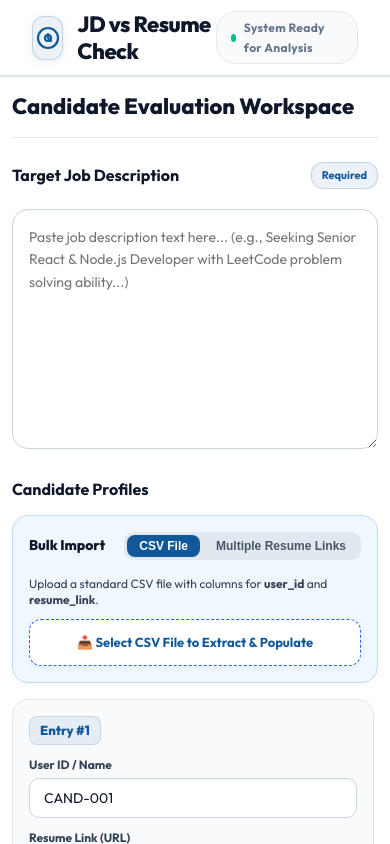
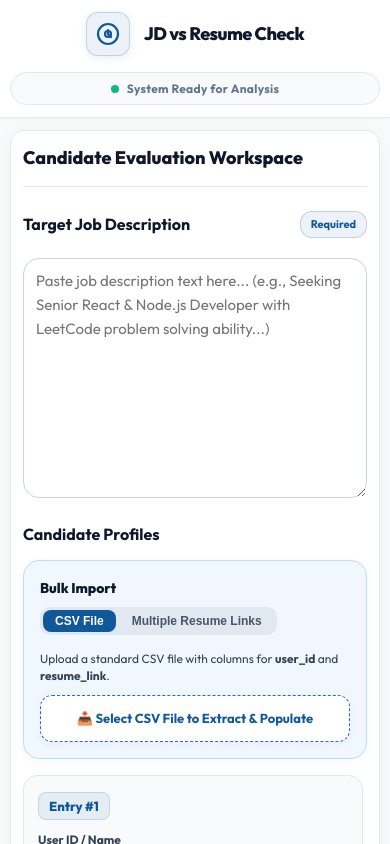
Before and after one commit to kunal031/ATS_SCORE_AI, a React (Vite) app in the folder client/: page / in a window 390 px wide. Shown: the top 844 px of the page. Built offline with nearby package versions, Linux system fonts and the light colour scheme; no server answers.

Commit message:
increased responsiveness

```diff
--- a/client/src/App.jsx
+++ b/client/src/App.jsx
@@ -35,7 +35,7 @@ export default function App() {
         onReset={handleReset}
       />
 
-      <main className="main-content-area" style={{ flex: 1, width: '100%', padding: '32px' }}>
+      <main className="main-content-area" style={{ flex: 1, width: '100%', boxSizing: 'border-box' }}>
         <Dashboard
           key={resetKey}
           onResultsChange={handleResultsChange}
--- a/client/src/components/Dashboard.jsx
+++ b/client/src/components/Dashboard.jsx
@@ -385,7 +385,7 @@ export default function Dashboard({
         {/* Two Input Areas Body (Collapsed when inputsHidden == true) */}
         {!inputsHidden && (
           <div>
-            <div style={{ display: 'grid', gridTemplateColumns: '1fr 1fr', gap: '28px' }} className="dashboard-grid">
+            <div style={{ gap: '28px', width: '100%' }} className="dashboard-grid">
 
               {/* AREA 1: JOB DESCRIPTION */}
               <div style={{ display: 'flex', flexDirection: 'column' }}>
@@ -647,7 +647,7 @@ export default function Dashboard({
             </div>
           </div>
 
-          <div style={{ overflowX: 'auto', borderRadius: '16px', border: '1px solid #e2e8f0' }}>
+          <div className="table-responsive-container" style={{ overflowX: 'auto', borderRadius: '16px', border: '1px solid #e2e8f0', WebkitOverflowScrolling: 'touch', width: '100%', boxSizing: 'border-box' }}>
             <table style={{ width: '100%', borderCollapse: 'collapse', textAlign: 'left', background: '#ffffff', minWidth: '700px' }}>
               <thead>
                 <tr style={{ background: '#f8fafc', borderBottom: '2px solid #e2e8f0', color: '#334155', fontSize: '13px', textTransform: 'uppercase', letterSpacing: '0.6px', fontWeight: '800' }}>
--- a/client/src/components/Navbar.jsx
+++ b/client/src/components/Navbar.jsx
@@ -16,22 +16,22 @@ export default function Navbar({ evaluationResults = [], isEvaluating = false, o
   const allResultsFinished = hasResults && !isEvaluating;
 
   return (
-    <header style={{
-      height: '76px',
+    <header className="navbar-container" style={{
       minHeight: '76px',
       background: '#ffffff',
       borderBottom: '1px solid #e2e8f0',
-      padding: '0 32px',
+      padding: '16px 32px',
       display: 'flex',
       alignItems: 'center',
       justifyContent: 'space-between',
       position: 'sticky',
       top: 0,
       zIndex: 1000,
-      boxShadow: '0 1px 3px 0 rgba(0, 0, 0, 0.04)'
+      boxShadow: '0 1px 3px 0 rgba(0, 0, 0, 0.04)',
+      boxSizing: 'border-box'
     }}>
       {/* BRANDING & LOGO */}
-      <div style={{ display: 'flex', alignItems: 'center', gap: '14px', cursor: 'pointer' }} onClick={onReset}>
+      <div className="navbar-brand-group" style={{ display: 'flex', alignItems: 'center', gap: '14px', cursor: 'pointer' }} onClick={onReset}>
         <div style={{
           width: '44px',
           height: '44px',
@@ -42,7 +42,8 @@ export default function Navbar({ evaluationResults = [], isEvaluating = false, o
           border: '1px solid rgba(17, 88, 154, 0.2)',
           borderRadius: '12px',
           color: '#11589a',
-          boxShadow: '0 2px 8px rgba(17, 88, 154, 0.1)'
+          boxShadow: '0 2px 8px rgba(17, 88, 154, 0.1)',
+          flexShrink: 0
         }}>
           <svg width="24" height="24" viewBox="0 0 24 24" fill="none" stroke="currentColor" strokeWidth="2.2" strokeLinecap="round" strokeLinejoin="round">
             <path d="M12 2a10 10 0 0 1 10 10c0 5.523-4.477 10-10 10a10 10 0 0 1-10-10 10 10 0 0 1 10-10z"/>
@@ -51,14 +52,14 @@ export default function Navbar({ evaluationResults = [], isEvaluating = false, o
           </svg>
         </div>
         <div>
-          <h1 style={{ fontSize: '22px', fontWeight: '800', margin: 0, color: '#0f172a', letterSpacing: '-0.5px', lineHeight: '1.2' }}>
+          <h1 className="navbar-title" style={{ fontSize: '22px', fontWeight: '800', margin: 0, color: '#0f172a', letterSpacing: '-0.5px', lineHeight: '1.2' }}>
             JD vs Resume Check
           </h1>
         </div>
       </div>
 
       {/* TOP RIGHT ACTION BAR (CSV Download, Copy Sheet, & Evaluate Another) */}
-      <div style={{ display: 'flex', alignItems: 'center', gap: '12px' }}>
+      <div className="navbar-actions" style={{ display: 'flex', alignItems: 'center', gap: '12px', flexWrap: 'wrap' }}>
         {hasResults && (
           <>
             <button
--- a/client/src/components/VerificationModal.jsx
+++ b/client/src/components/VerificationModal.jsx
@@ -30,7 +30,8 @@ export default function VerificationModal({ modalData, onClose }) {
     alignItems: 'center',
     justifyContent: 'center',
     zIndex: 9999,
-    padding: '20px'
+    padding: '20px',
+    boxSizing: 'border-box'
   };
 
   const modalStyle = {
@@ -43,11 +44,12 @@ export default function VerificationModal({ modalData, onClose }) {
     boxShadow: '0 25px 50px -12px rgba(0, 0, 0, 0.3)',
     border: '1px solid #e2e8f0',
     padding: '36px',
-    position: 'relative'
+    position: 'relative',
+    boxSizing: 'border-box'
   };
 
   return (
-    <div style={overlayStyle} onClick={(e) => { if (e.target === e.currentTarget) onClose(); }}>
+    <div className="verification-modal-overlay" style={overlayStyle} onClick={(e) => { if (e.target === e.currentTarget) onClose(); }}>
       <div style={modalStyle} className="verification-modal animate-fade-in">
 
         {/* HEADER */}
--- a/client/src/index.css
+++ b/client/src/index.css
@@ -568,223 +568,129 @@ h1, h2, h3, h4 {
   gap: 12px;
 }
 
-/* 1. Laptops & Larger Tablets (max-width: 1100px) */
-@media (max-width: 1100px) {
-  .app-container {
-    padding: 0 20px 50px;
-    max-width: 100%;
-  }
-  .dashboard-grid, .report-header, .bullet-diff {
-    grid-template-columns: 1fr !important;
-    gap: 24px;
-  }
-  .glass-card {
-    padding: 24px;
-  }
-}
+/* ==========================================================================
+   UNIFIED RESPONSIVE DESIGN SYSTEM (DESKTOPS, LAPTOPS, TABLETS & MOBILES)
+   ========================================================================== */
 
-/* 2. iPads & Normal Tablets (max-width: 768px) */
-@media (max-width: 768px) {
-  .app-container {
-    padding: 0 16px 40px;
-  }
-  .navbar {
-    flex-direction: column;
-    gap: 16px;
-    padding: 18px 0;
-    text-align: center;
-    margin-bottom: 25px;
-  }
-  .nav-links {
-    width: 100%;
-    justify-content: center;
-    flex-wrap: wrap;
-    gap: 10px;
-  }
-  .nav-links .tab-btn {
-    flex: 1 1 auto;
-    text-align: center;
-    padding: 10px 14px;
-  }
-  .stats-grid-4 {
-    grid-template-columns: repeat(2, 1fr) !important;
-  }
-  .matrix-grid {
-    grid-template-columns: repeat(auto-fit, minmax(270px, 1fr)) !important;
-  }
-  .score-box {
-    padding: 24px 20px;
-  }
-  .score-number {
-    font-size: 58px;
-  }
-  .export-bar {
-    justify-content: center;
-  }
-  .export-bar button {
-    flex: 1 1 auto;
-    justify-content: center;
-  }
-  .tabs-container {
-    max-width: 100%;
-    flex-wrap: wrap;
-    justify-content: center;
-  }
-}
-
-/* 3. Mobile Phones & Phablets (max-width: 640px) */
-@media (max-width: 640px) {
-  .grid-2-col {
-    grid-template-columns: 1fr !important;
-  }
-  .matrix-grid {
-    grid-template-columns: 1fr !important;
-  }
-  .glass-card {
-    padding: 18px 16px;
-    border-radius: 16px;
-  }
-  .btn-primary, .btn-secondary {
-    width: 100%;
-    justify-content: center;
-    padding: 14px 20px;
-    font-size: 15px;
-  }
-  h3 {
-    font-size: 18px !important;
-  }
-  h2 {
-    font-size: 22px !important;
-  }
-  .batch-table th, .batch-table td {
-    padding: 12px 14px !important;
-    font-size: 14px !important;
-  }
-  .dropzone {
-    padding: 28px 16px;
-  }
-  .logo-text {
-    font-size: 22px;
-  }
-  .criteria-info {
-    font-size: 14px;
-  }
-}
-
-/* 4. Small Foldable & Mini Phones (max-width: 420px) */
-@media (max-width: 420px) {
-  .app-container {
-    padding: 0 10px 30px;
-  }
-  .stats-grid-4 {
-    grid-template-columns: 1fr !important;
-  }
-  .score-number {
-    font-size: 48px;
-  }
-  .nav-links .tab-btn {
-    width: 100%;
-  }
-  .tab-btn {
-    font-size: 13px;
-    padding: 8px 12px !important;
-  }
-}
-
-/* Responsive Structural Layout */
+/* Base Structural Layout & Component Tokens */
 .app-root-layout {
   display: flex;
-  flex-direction: row;
+  flex-direction: column;
   min-height: 100vh;
   background: #f8fafc;
   width: 100%;
-}
-
-.sidebar-container {
-  width: 290px;
-  min-width: 290px;
-  max-width: 290px;
-  background: #ffffff;
-  display: flex;
-  flex-direction: column;
-  position: sticky;
-  top: 0;
-  height: 100vh;
-  z-index: 110;
-  flex-shrink: 0;
-  box-shadow: 1px 0 0 #e2e8f0, 4px 0 16px rgba(0, 0, 0, 0.02);
+  overflow-x: hidden;
+  box-sizing: border-box;
 }
 
 .navbar-container {
-  height: 76px;
   min-height: 76px;
   display: flex;
   justify-content: space-between;
   align-items: center;
-  padding: 0 32px;
+  padding: 16px 32px;
   border-bottom: 1px solid #e2e8f0;
   background: #ffffff;
   position: sticky;
   top: 0;
   z-index: 100;
   box-shadow: 0 1px 4px rgba(0, 0, 0, 0.01);
+  box-sizing: border-box;
 }
 
 .main-content-area {
-  padding: 36px;
+  padding: 32px;
   flex: 1;
-  max-width: 1500px;
+  max-width: 1320px;
   width: 100%;
   margin: 0 auto;
+  box-sizing: border-box;
+}
+
+.dashboard-grid {
+  display: grid;
+  grid-template-columns: 1fr 1fr;
+  gap: 28px;
+  width: 100%;
   box-sizing: border-box;
 }
 
 .split-container-grid {
   display: grid;
   grid-template-columns: repeat(auto-fit, minmax(min(100%, 350px), 1fr));
-  gap: 32px;
+  gap: 28px;
   background: #ffffff;
   border: 1px solid #e2e8f0;
   border-radius: 24px;
   padding: 28px;
-  margin-bottom: 28px;
+  margin-bottom: 24px;
   box-shadow: 0 8px 30px rgba(0, 0, 0, 0.04);
+  box-sizing: border-box;
 }
 
-/* Tablet breakpoint (1024px and below) */
+.table-responsive-container {
+  width: 100%;
+  overflow-x: auto;
+  -webkit-overflow-scrolling: touch;
+  border-radius: 16px;
+  border: 1px solid #e2e8f0;
+  margin-top: 12px;
+  box-sizing: border-box;
+}
+
+.verification-modal-overlay {
+  position: fixed;
+  inset: 0;
+  padding: 24px;
+  display: flex;
+  align-items: center;
+  justify-content: center;
+  background: rgba(15, 23, 42, 0.75);
+  backdrop-filter: blur(6px);
+  z-index: 9999;
+  box-sizing: border-box;
+}
+
+.verification-modal {
+  background: #ffffff;
+  border-radius: 24px;
+  max-width: 820px;
+  width: 100%;
+  max-height: 88vh;
+  overflow-y: auto;
+  padding: 36px;
+  box-sizing: border-box;
+  position: relative;
+  box-shadow: 0 25px 50px -12px rgba(0, 0, 0, 0.3);
+}
+
+/* ==========================================================================
+   BREAKPOINT 1: Laptops & Tablets (max-width: 1024px)
+   ========================================================================== */
 @media (max-width: 1024px) {
-  .app-root-layout {
-    flex-direction: column !important;
+  .main-content-area {
+    padding: 24px !important;
   }
-  .sidebar-container {
-    width: 100% !important;
-    min-width: 100% !important;
-    max-width: 100% !important;
-    height: auto !important;
-    max-height: none !important;
-    position: relative !important;
-    border-right: none !important;
-    border-bottom: 1px solid var(--border-glass);
-    box-shadow: 0 4px 12px rgba(0, 0, 0, 0.04) !important;
+  .navbar-container {
+    padding: 14px 24px !important;
+    min-height: 68px !important;
+    gap: 16px !important;
+    flex-wrap: wrap !important;
   }
+  .dashboard-grid,
   .split-container-grid {
     grid-template-columns: 1fr !important;
     gap: 24px !important;
+  }
+  .split-container-grid,
+  .glass-card {
     padding: 24px !important;
-  }
-  .main-content-area {
-    padding: 20px !important;
-  }
-  .navbar-container {
-    padding: 16px 20px !important;
-    height: auto !important;
-    min-height: 76px !important;
-    flex-wrap: wrap !important;
-    gap: 16px !important;
   }
 }
 
-/* Mobile & Phablet breakpoint (768px and below) - Completely removing body padding for clean native feel */
+/* ==========================================================================
+   BREAKPOINT 2: iPads, Tablets & Large Mobiles (max-width: 768px)
+   ========================================================================== */
 @media (max-width: 768px) {
   html, body {
     overflow-x: hidden !important;
@@ -792,76 +698,129 @@ h1, h2, h3, h4 {
     margin: 0 !important;
     padding: 0 !important;
   }
-  .app-container,
   .main-content-area {
-    padding: 0 !important;
-    margin: 0 !important;
+    padding: 16px 14px !important;
     width: 100% !important;
-    max-width: 100% !important;
-    box-sizing: border-box;
-  }
-  .split-container-grid {
-    grid-template-columns: 1fr !important;
-    gap: 20px !important;
-    padding: 20px 14px !important;
-    border-radius: 0 !important;
-    border: none !important;
-    border-bottom: 1px solid var(--border-glass) !important;
-    box-shadow: none !important;
-    margin-bottom: 0 !important;
-    width: 100% !important;
-    max-width: 100% !important;
-    box-sizing: border-box;
-  }
-  .glass-card {
-    padding: 20px 14px !important;
-    border-radius: 0 !important;
-    border-left: none !important;
-    border-right: none !important;
-    box-shadow: none !important;
-    margin-bottom: 0 !important;
-    width: 100% !important;
-    max-width: 100% !important;
-    box-sizing: border-box;
   }
   .navbar-container {
-    padding: 12px 14px !important;
     flex-direction: column !important;
     align-items: stretch !important;
     text-align: center !important;
-    height: auto !important;
+    padding: 16px 14px !important;
+    gap: 16px !important;
   }
-  .navbar-container > div {
+  .navbar-brand-group {
+    width: 100% !important;
     justify-content: center !important;
   }
-  /* Ensure text and components wrap responsively on mobile screens */
+  .navbar-actions {
+    width: 100% !important;
+    justify-content: center !important;
+    flex-wrap: wrap !important;
+    gap: 10px !important;
+  }
+  .navbar-actions button {
+    flex: 1 1 auto !important;
+    justify-content: center !important;
+    text-align: center !important;
+    font-size: 13px !important;
+    padding: 9px 14px !important;
+  }
+  .glass-card,
+  .split-container-grid {
+    padding: 20px 16px !important;
+    border-radius: 18px !important;
+    width: 100% !important;
+  }
+  .candidate-row-card {
+    padding: 16px 14px !important;
+    border-radius: 14px !important;
+  }
+  .verification-modal-overlay {
+    padding: 12px !important;
+  }
+  .verification-modal {
+    padding: 24px 18px !important;
+    max-height: 92vh !important;
+    border-radius: 20px !important;
+  }
+  textarea {
+    min-height: 240px !important;
+    width: 100% !important;
+    box-sizing: border-box !important;
+  }
+  button, input, select {
+    max-width: 100% !important;
+    box-sizing: border-box !important;
+  }
+  /* Ensure text wrapping on narrower viewports */
   p, span, h1, h2, h3, h4, h5, div, a {
     word-wrap: break-word;
     overflow-wrap: break-word;
   }
-  textarea {
-    min-height: 240px !important;
+}
+
+/* ==========================================================================
+   BREAKPOINT 3: Mobile Phones & Phablets (max-width: 640px)
+   ========================================================================== */
+@media (max-width: 640px) {
+  .navbar-title {
+    font-size: 20px !important;
+  }
+  h2, h3 {
+    font-size: 18px !important;
+  }
+  .btn-primary, .btn-secondary {
     width: 100% !important;
-    box-sizing: border-box;
+    justify-content: center !important;
+    padding: 14px 20px !important;
+    font-size: 15px !important;
   }
-  button, input, select {
-    max-width: 100% !important;
-    box-sizing: border-box;
+  .table-responsive-container table th,
+  .table-responsive-container table td {
+    padding: 12px 14px !important;
+    font-size: 13px !important;
+  }
+  .navbar-actions {
+    flex-direction: column !important;
+    width: 100% !important;
+    gap: 8px !important;
+  }
+  .navbar-actions button,
+  .navbar-actions div {
+    width: 100% !important;
+    justify-content: center !important;
+    text-align: center !important;
   }
 }
 
-/* Small Mobile screens (480px and below) */
+/* ==========================================================================
+   BREAKPOINT 4: Small Mobile Phones & Compact Devices (max-width: 480px)
+   ========================================================================== */
 @media (max-width: 480px) {
-  .split-container-grid,
-  .glass-card {
+  .main-content-area {
+    padding: 12px 10px !important;
+  }
+  .glass-card,
+  .split-container-grid {
     padding: 16px 12px !important;
-  }
-  .btn-primary, .btn-secondary {
-    width: 100% !important;
-    padding: 12px 16px !important;
-    font-size: 14px !important;
+    border-radius: 14px !important;
   }
   .navbar-container {
+    padding: 12px 10px !important;
+  }
+  .navbar-title {
+    font-size: 18px !important;
+  }
+  .verification-modal {
+    padding: 20px 14px !important;
+    border-radius: 16px !important;
+    max-height: 95vh !important;
+  }
+  input, select, textarea {
+    font-size: 15px !important;
     padding: 10px 12px !important;
+    width: 100% !important;
+    box-sizing: border-box !important;
   }
 }
```
